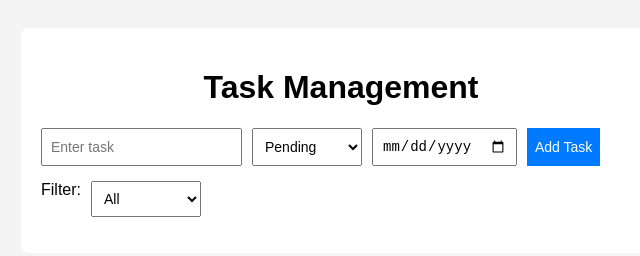
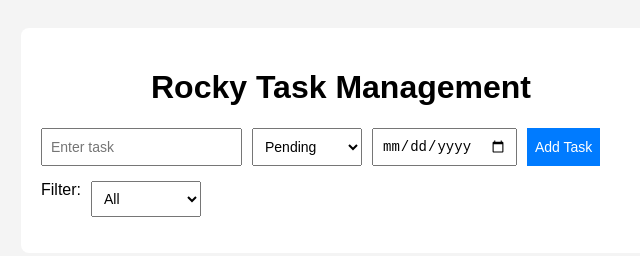
Before and after one commit to misterrocky/TaskManager, a plain HTML site: page index.html in a window 1280 px wide. Shown: the whole page, without its empty margins (299-939 px from the left). Drawn offline with Linux system fonts and the light colour scheme.

Commit message:
Update index.html

```diff
--- a/index.html
+++ b/index.html
@@ -8,7 +8,7 @@
 </head>
 <body>
   <div class="container">
-    <h1>Task Management</h1>
+    <h1>Rocky Task Management</h1>
     <form id="task-form">
       <input type="text" id="task-input" placeholder="Enter task" required>
       <select id="status">
```
